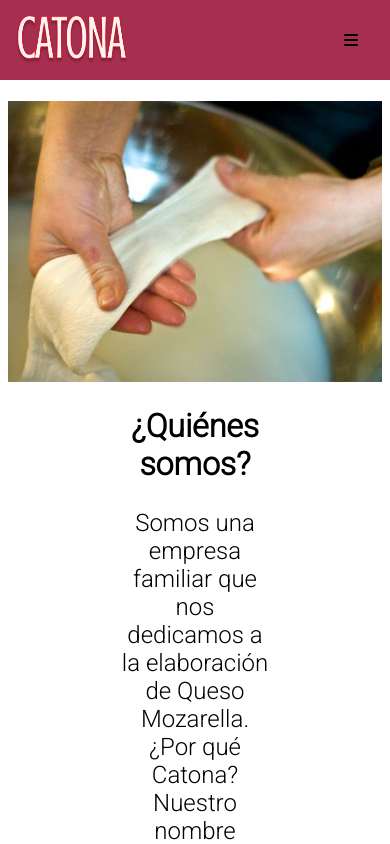
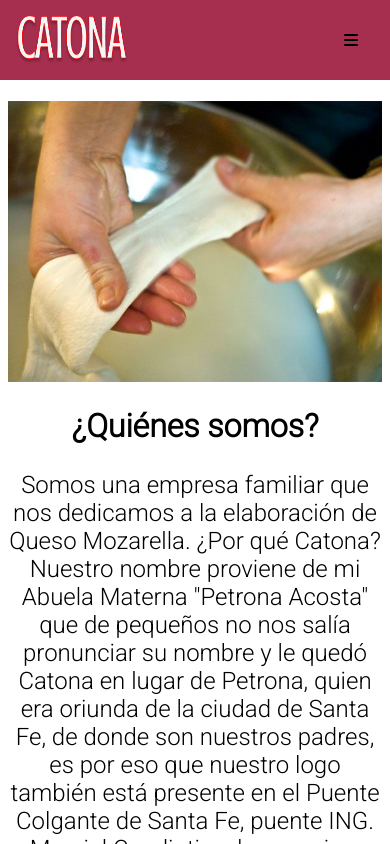
Before and after one commit to Lorenzo-Caballero/GrupoB17, a React (Vite) app: page / in a window 390 px wide. Shown: the top 844 px of the page. Built offline with nearby package versions, Linux system fonts and the light colour scheme.

Commit message:
fx de quienes somos

```diff
--- a/src/CSS/QuienesSomos.css
+++ b/src/CSS/QuienesSomos.css
@@ -63,4 +63,8 @@
         width: 8rem;
         height: 9rem;
     }
+    .quienes_somos {
+      margin-left: 0;
+      margin-right: 0;
+  }
 }
```
